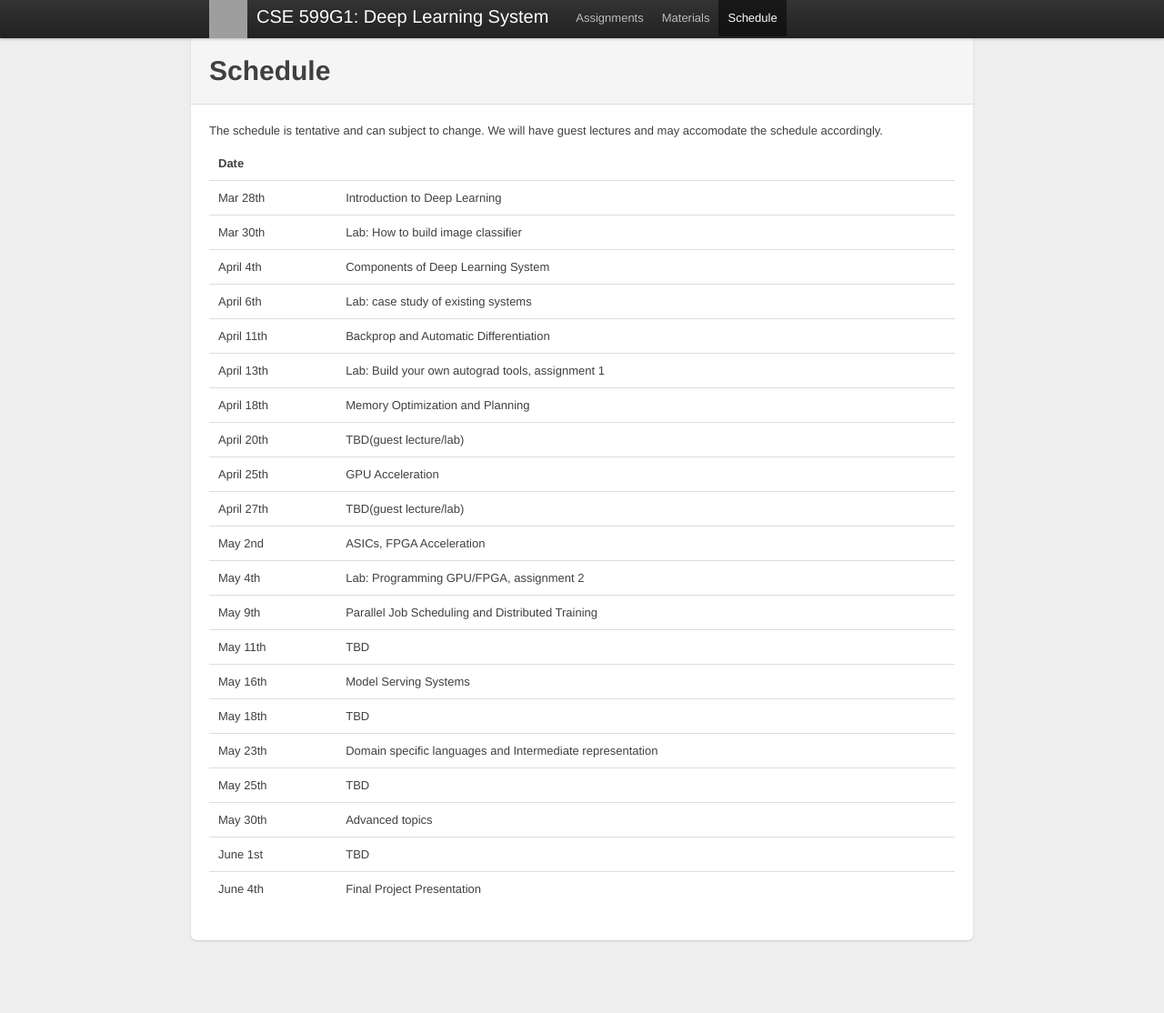
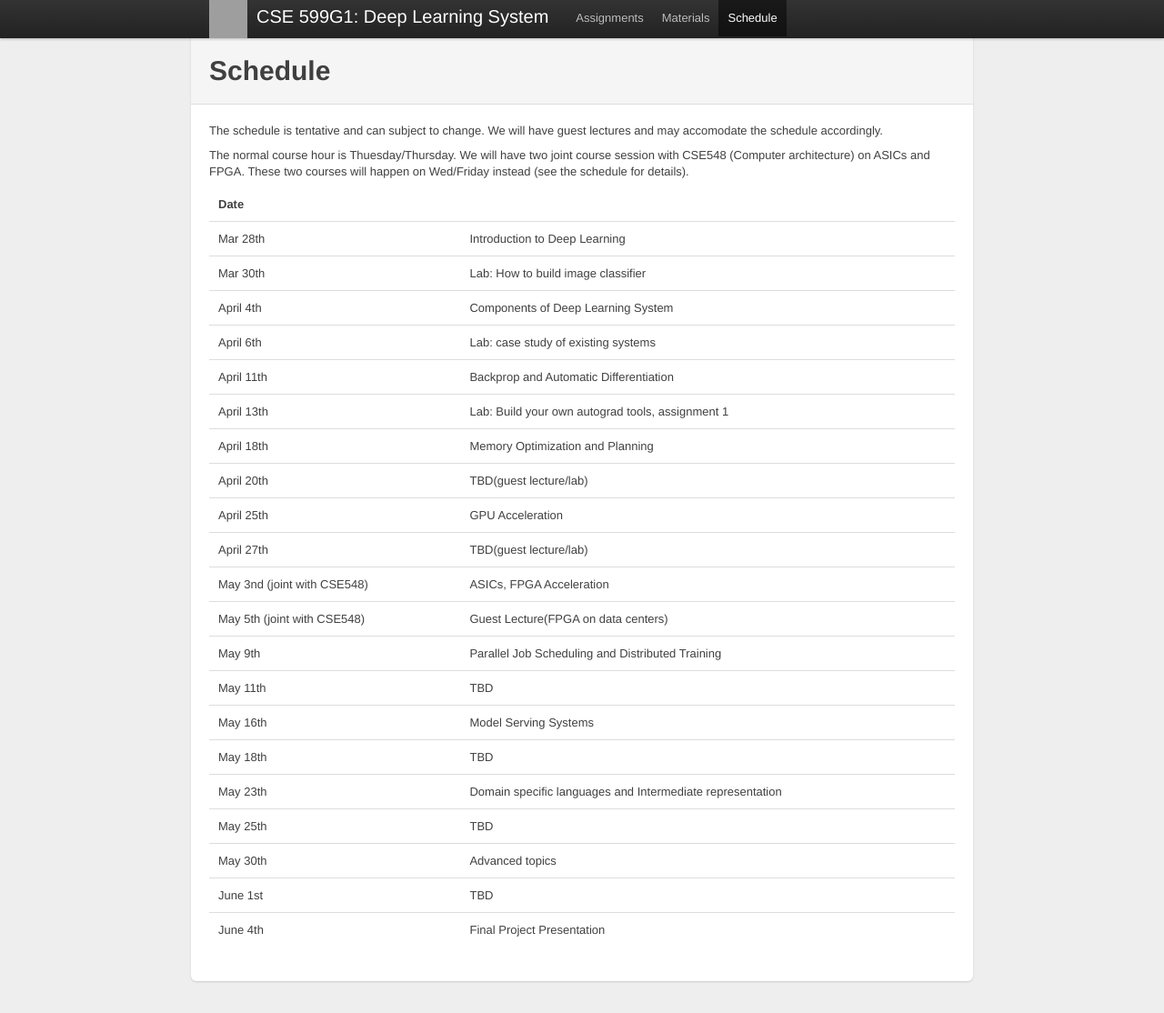
Before and after one commit to dlsys-course/dlsys-course.github.io, a Jekyll site: the page built from schedule.md, in a window 1280 px wide and 1114 px high. Shown: the whole window at 91% size. Built offline with Jekyll 4.4.1, drawn with Linux system fonts in a browser that asks for light colours; grey boxes are pictures that could not be loaded.

Commit message:
update schedule

```diff
--- a/schedule.md
+++ b/schedule.md
@@ -9,6 +9,10 @@ description: ""
 
 The schedule is tentative and can subject to change.
 We will have guest lectures and may accomodate the schedule accordingly.
+
+The normal course hour is Thuesday/Thursday. We will have two joint course session
+with CSE548 (Computer architecture) on ASICs and FPGA. These two courses will
+happen on Wed/Friday instead (see the schedule for details).
 
 | Date                     |                                                       |
 |--------------------------| ------------------------------------------------------|
@@ -22,8 +26,8 @@ We will have guest lectures and may accomodate the schedule accordingly.
 | April 20th               |   TBD(guest lecture/lab)                              |
 | April 25th               |   GPU Acceleration                                    |
 | April 27th               |   TBD(guest lecture/lab)                              |
-| May 2nd                  |   ASICs, FPGA Acceleration                            |
-| May 4th                  |   Lab: Programming GPU/FPGA, assignment 2             |
+| May 3nd (joint with CSE548) |   ASICs, FPGA Acceleration                         |
+| May 5th (joint with CSE548) |   Guest Lecture(FPGA on data centers)              |
 | May 9th                  |   Parallel Job Scheduling  and Distributed Training   |
 | May 11th                 |   TBD                                                       |
 | May 16th                 |   Model Serving Systems                                     |
```
